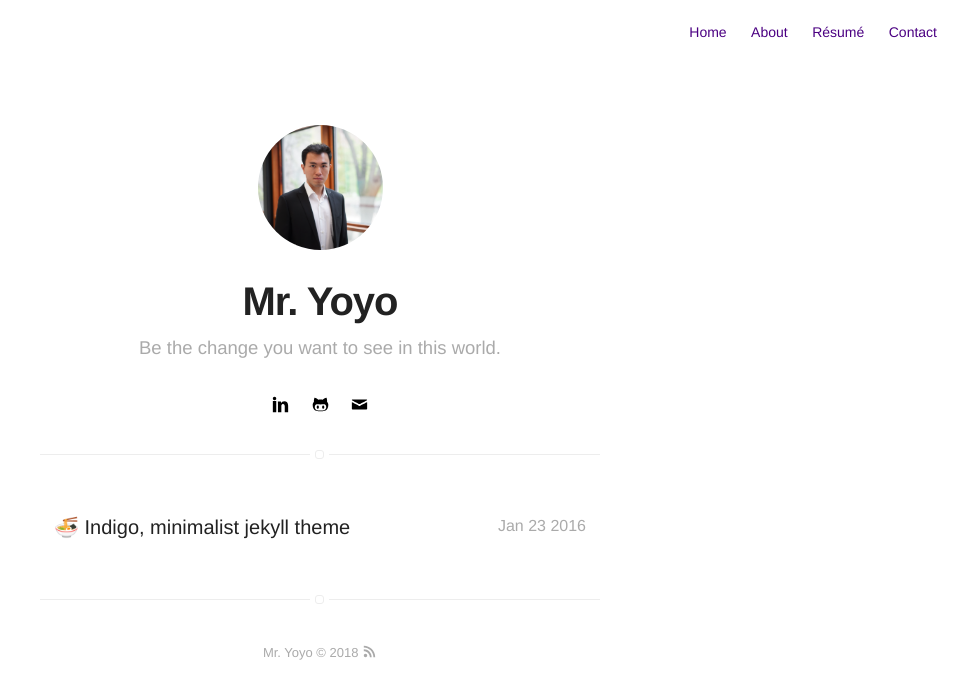
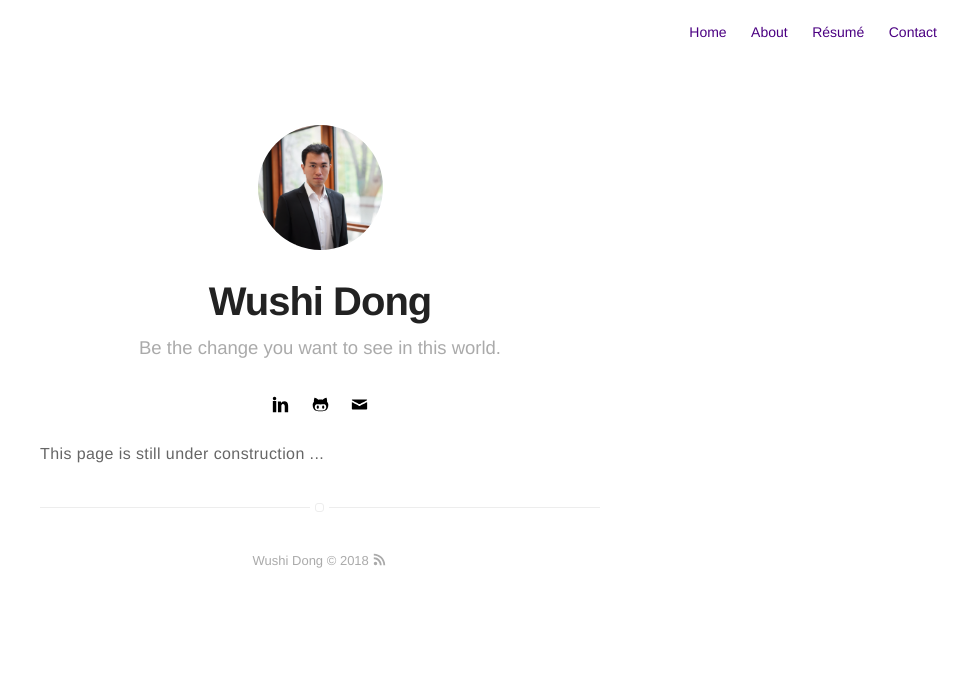
Before and after one commit to wushidonguc/wushidonguc.github.io, a Jekyll site: the page built from projects.html, in a window 1280 px wide. Shown: the top 699 px of the page, without its empty margins (320-1280 px from the left). Built offline with Jekyll 4.4.1, drawn with Linux system fonts in a browser that asks for light colours; emoji names are drawn with the system emoji font.

Commit message:
version_0.2

```diff
--- a/_config.yml
+++ b/_config.yml
@@ -1,5 +1,5 @@
 # main text of home
-name: Mr. Yoyo
+name: Wushi Dong
 bio: Be the change you want to see in this world.
 
 # twitter summary info
--- a/projects.html
+++ b/projects.html
@@ -2,6 +2,10 @@
 layout: page
 title: Projects
 ---
+
+<p>This page is still under construction ...<p>
+
+<!--
 <section class="list">
     {% for post in site.posts %}
         {% if post.projects %}
@@ -14,3 +18,4 @@ title: Projects
         {% endif %}
     {% endfor %}
 </section>
+-->
```
Also changed, not shown: contact.html (added, +9 -0 lines), contacts.html (deleted, +0 -7 lines), 5 other files.
